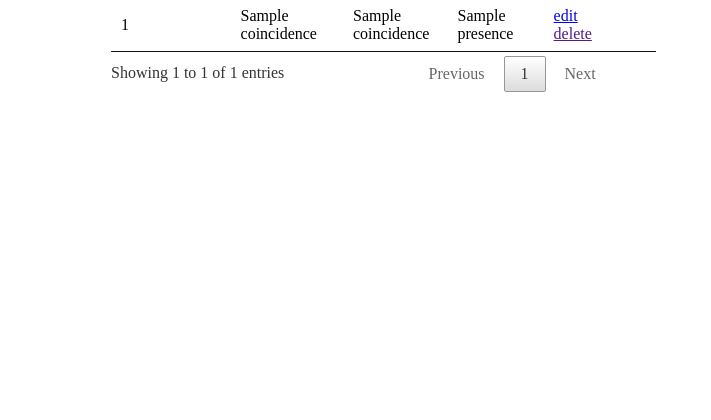
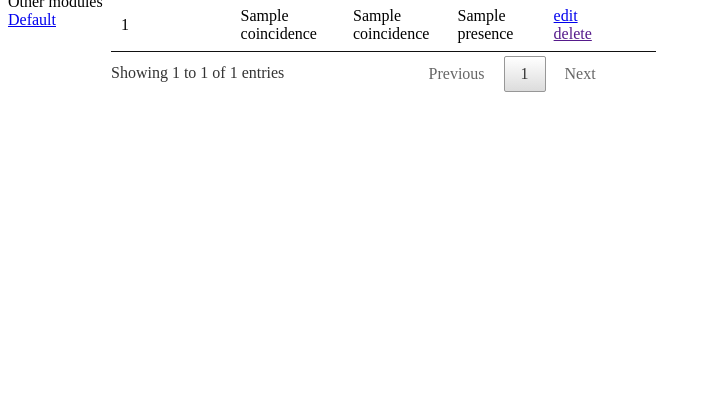
Before and after one commit to PavloPashchevskyi/vcs-testtask, a PHP site: template application/modules/sais/views/Coincidence/show.html.twig in a window 1280 px wide. Shown: the part 105-525 px from the top of the page, without its empty margins (0-711 px from the left). Run offline with PHP 8.4, Linux system fonts and the light colour scheme; the template is opened without the code that fills it: most values are stand-ins (such as "Sample title", 1, 10 or a date in 2020); some libraries are stand-ins or nearby versions.

Commit message:
Added reference from sais module to default module

```diff
--- a/application/modules/sais/views/common/base.html.twig
+++ b/application/modules/sais/views/common/base.html.twig
@@ -22,6 +22,8 @@
                     <a href="/sais/coincidence/show">Show coincidence</a><br/>
                     <label>Interview of user</label><br/>
                     <a href="/sais/condition/interview">Interview</a><br/>
+                    <label>Other modules</label><br/>
+                    <a href="/main/default/index">Default</a><br/>
                 </div>
             {% endblock %}
             {% if welcome is defined %}
```
